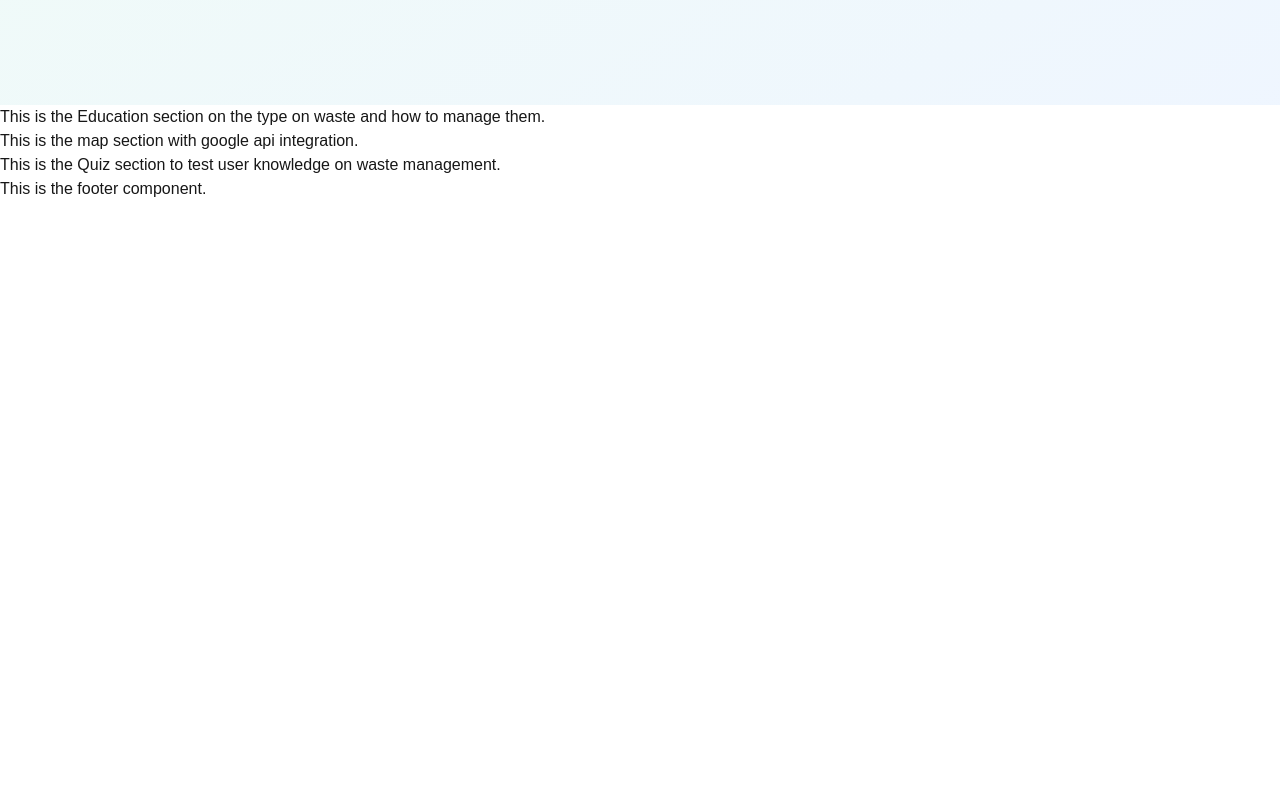
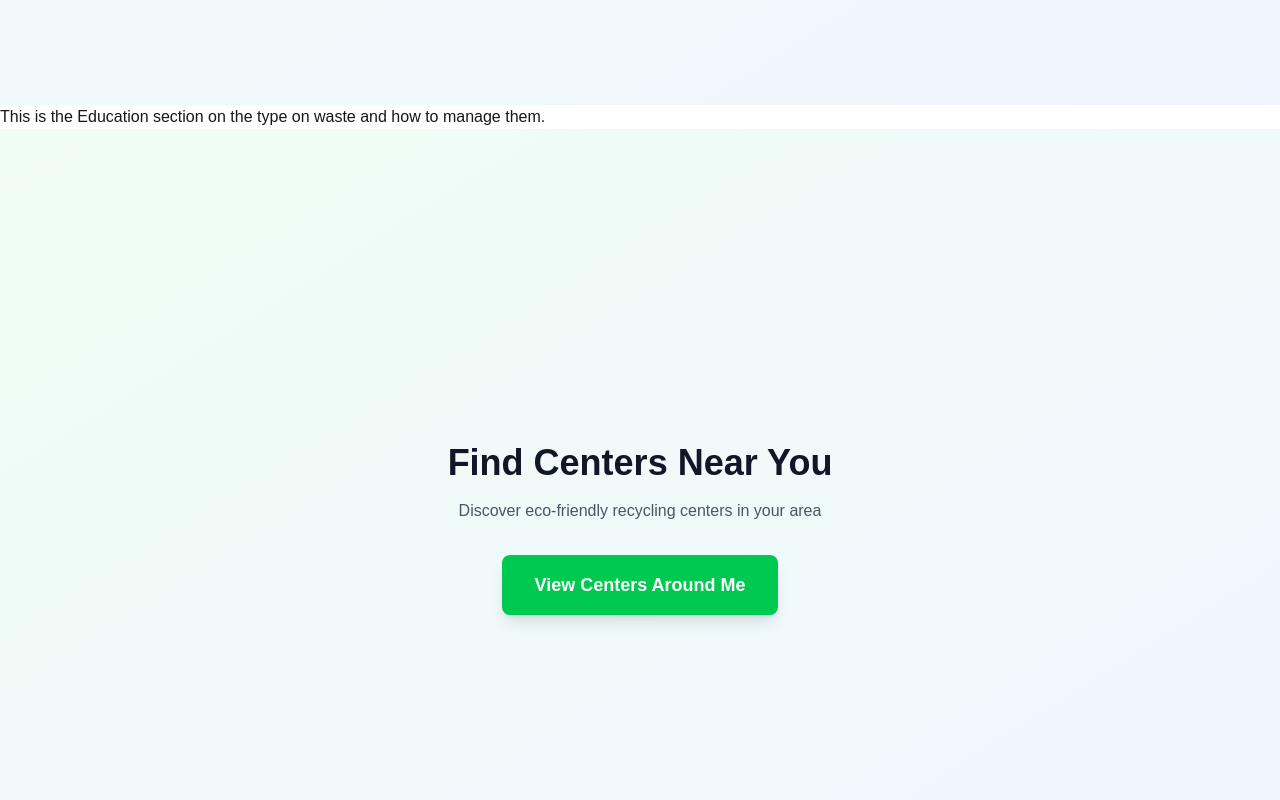
Before and after one commit to etor01/HCI, a Next.js app in the folder ecocycle/: page / in a window 1280 px wide. Shown: the part 760-1560 px from the top of the page. Before the commit the page ends 961 px from the top, so only its background shows below. Built offline with nearby package versions, Linux system fonts and the light colour scheme.

Commit message:
Maps version 1

```diff
--- a/ecocycle/app/components/Map.tsx
+++ b/ecocycle/app/components/Map.tsx
@@ -1,9 +1,57 @@
-
+"use client";
 
 export default function Map() {
     return (
-        <div>
-            This is the map section with google api integration.
-        </div>
+        <>
+            <section className="min-h-screen bg-linear-to-br from-green-50 to-blue-50 flex items-center justify-center p-4">
+                <div className="text-center max-w-md">
+                    <h1 className="text-4xl font-bold text-gray-900 mb-4">
+                        Find Centers Near You
+                    </h1>
+                    <p className="text-gray-600 mb-8">
+                        Discover eco-friendly recycling centers in your area
+                    </p>
+                    <button
+                        onClick={() => document.getElementById('mapModal')?.showModal()}
+                        className="bg-green-500 hover:bg-green-600 text-white font-bold py-4 px-8 rounded-lg shadow-lg transform transition hover:scale-105 text-lg"
+                    >
+                        View Centers Around Me
+                    </button>
+                </div>
+            </section>
+
+            <dialog
+                id="mapModal"
+                className="rounded-xl shadow-2xl max-w-2xl w-full"
+            >
+                <div className="p-6">
+                    <div className="flex justify-between items-center mb-4">
+                        <h2 className="text-2xl font-bold text-gray-900">
+                            Nearby Recycling Centers
+                        </h2>
+                        <button
+                            onClick={() => document.getElementById('mapModal')?.close()}
+                            className="text-gray-500 hover:text-gray-700 text-2xl"
+                        >
+                            ✕
+                        </button>
+                    </div>
+
+                    <div className="bg-gray-200 rounded-lg h-96 flex flex-col items-center justify-center mb-4">
+                        <div className="text-center">
+                            <div className="text-gray-400 text-5xl mb-2">📍</div>
+                            <p className="text-gray-600">Google Maps will load here</p>
+                        </div>
+                    </div>
+
+                    <div className="space-y-3">
+                        <div className="p-4 bg-green-50 rounded-lg border-l-4 border-green-500">
+                            <h3 className="font-semibold text-gray-900">Center Name</h3>
+                            <p className="text-sm text-gray-600">Distance & Address</p>
+                        </div>
+                    </div>
+                </div>
+            </dialog>
+        </>
     );
 }
```
